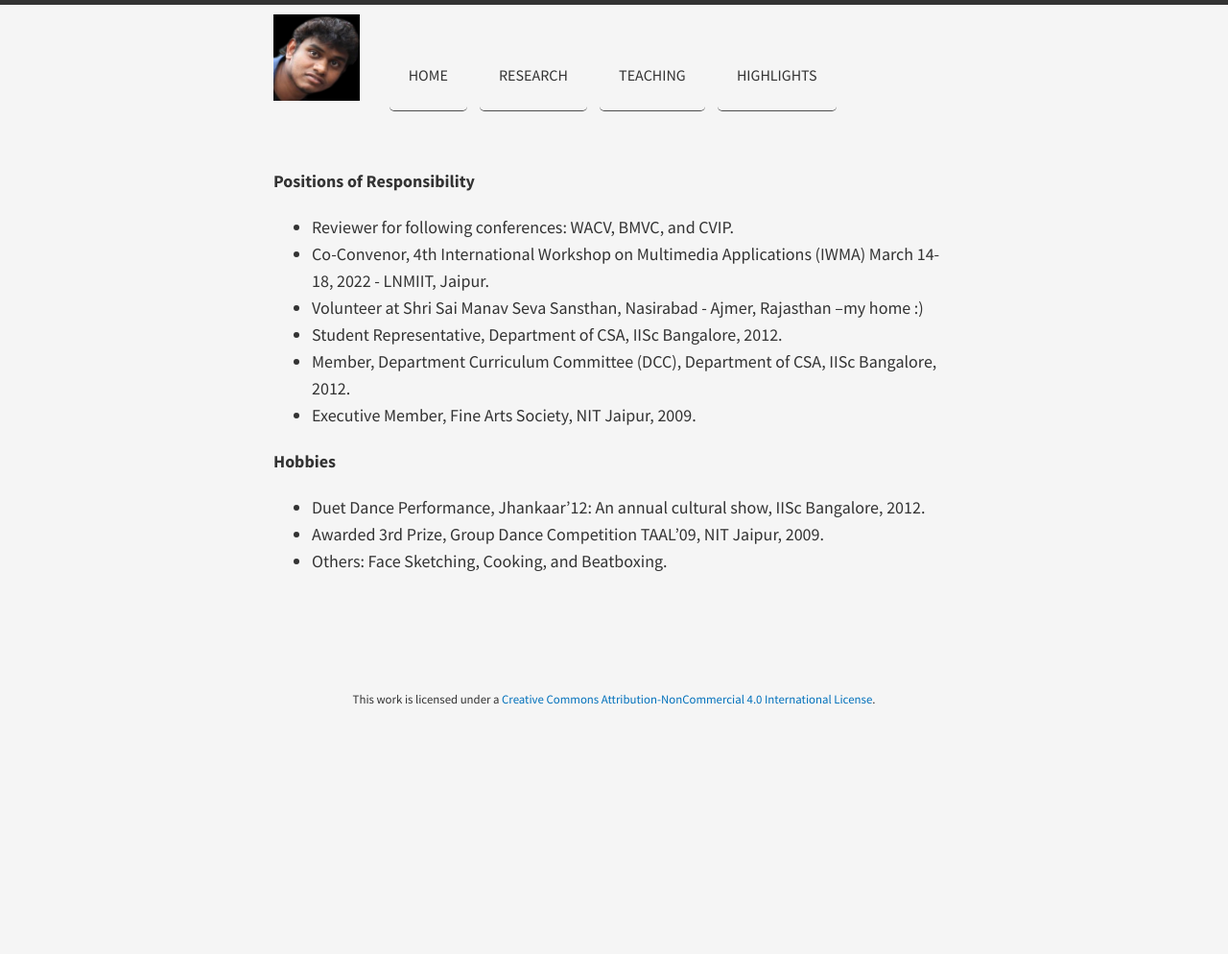
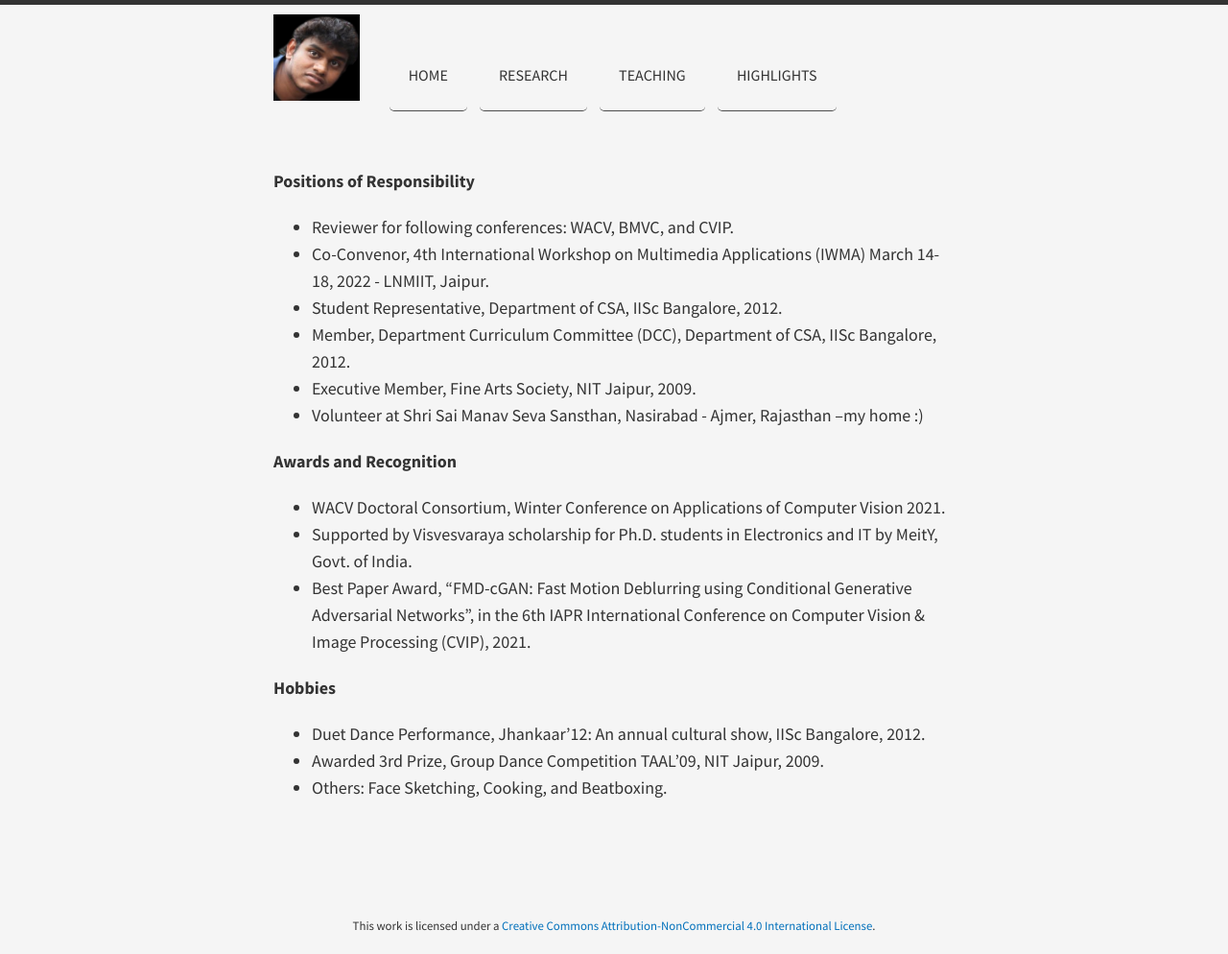
Before and after one commit to indramastan/indradeepmastan, a Jekyll site: the page built from extracurricularActivity/index.md, in a window 1280 px wide. Shown: the whole page at 96% size. Built offline with Jekyll 4.4.1, drawn with Linux system fonts in a browser that asks for light colours; nearby versions of some CDN libraries; before the commit the page ends 900 px from its top, so only the background shows below that.

Commit message:
Update index.md

```diff
--- a/extracurricularActivity/index.md
+++ b/extracurricularActivity/index.md
@@ -8,10 +8,17 @@ title:
 
 - Reviewer for following conferences: WACV, BMVC, and CVIP.
 - Co-Convenor, 4th International Workshop on Multimedia Applications (IWMA) March 14-18, 2022 - LNMIIT, Jaipur.
-- Volunteer at Shri Sai Manav Seva Sansthan, Nasirabad - Ajmer, Rajasthan --my home :)
 - Student Representative, Department of CSA, IISc Bangalore, 2012.
 - Member, Department Curriculum Committee (DCC), Department of CSA, IISc Bangalore, 2012.
 - Executive Member, Fine Arts Society, NIT Jaipur, 2009.
+- Volunteer at Shri Sai Manav Seva Sansthan, Nasirabad - Ajmer, Rajasthan --my home :)
+
+
+**Awards and Recognition**
+
+- WACV Doctoral Consortium, Winter Conference on Applications of Computer Vision 2021.
+- Supported by Visvesvaraya scholarship for Ph.D. students in Electronics and IT by MeitY, Govt. of India.
+- Best Paper Award, “FMD-cGAN: Fast Motion Deblurring using Conditional Generative Adversarial Networks”, in the 6th IAPR International Conference on Computer Vision & Image Processing (CVIP), 2021.
 
 
 **Hobbies**
```
